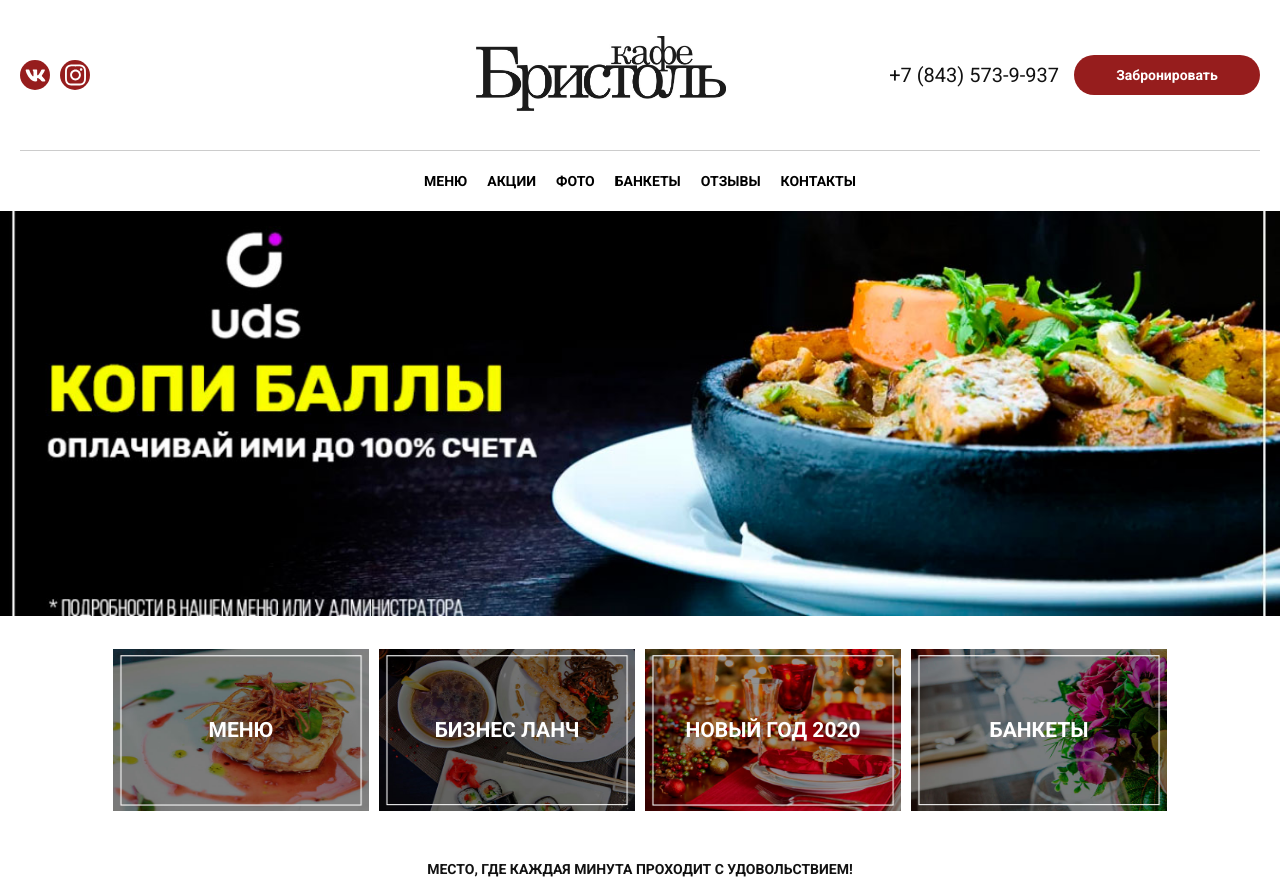
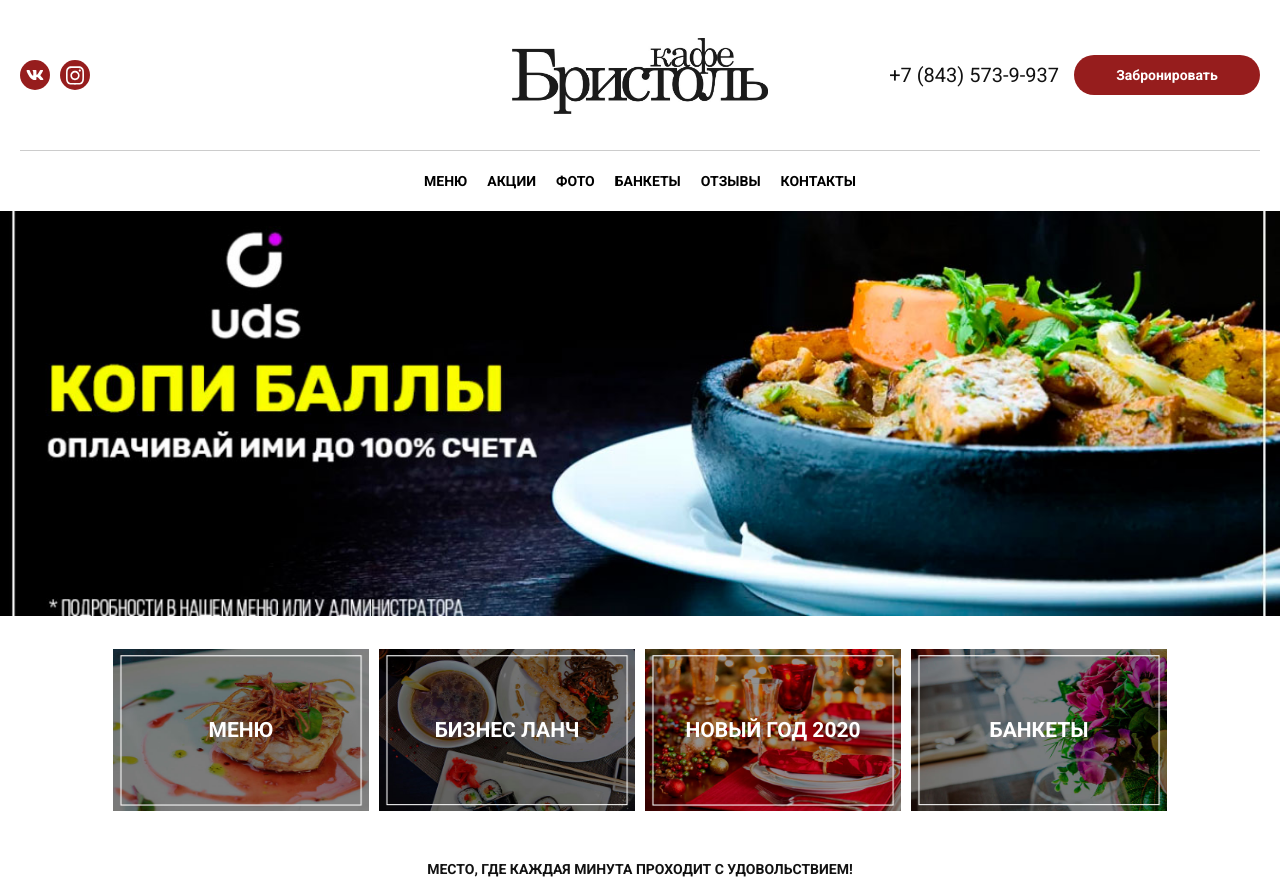
Before and after one commit to vladislavpp-git/Cafe-first, a website: page index.html in a window 1280 px wide. Shown: the top 890 px of the page. Drawn offline with nearby package versions, Linux system fonts and the light colour scheme.

Commit message:
fix titles

```diff
--- a/style.css
+++ b/style.css
@@ -13,6 +13,7 @@ p,ul,div,h1,h2,h3,ul,li{
 
 /* header */
 header{
+    position: relative;
     display:flex;
     height: 150px;
     padding: 0 20px;
@@ -38,7 +39,7 @@ header{
     width:30px;
     height:30px;
     background: no-repeat #961d1d 50% 50%;
-    background-size: 70%;
+    background-size: 60%;
     border-radius:50%;
     margin-right:10px;
 }
@@ -57,11 +58,20 @@ header{
     background-image: url('img/ico/instagram.svg');
 }
 .cafe{
-    text-align:right;
+    width:20%;
+    height:50%;
+    position: absolute;
+    bottom:0; left:0; right:0; top:0;
+    margin:auto
+}
+
+.cafe a{
+    display:block;
 }
 
 .cafe img{
-    width:250px;
+    width:100%;
+    height:100%;
 }
 
 .phone{
@@ -214,7 +224,6 @@ nav{
     font-weight: 600;
     text-align: center;
     padding: 10px 0 60px 0;
-    text-shadow: 1px 1px 2px #696969;
 }
 
 .about-text,
@@ -237,6 +246,9 @@ nav{
 }
 
 /* loyality */
+.loyality{
+    margin-bottom: 50px;
+}
 .loyality .cards-container-main{
     /* height:40vh; */
     overflow: hidden;
@@ -340,7 +352,6 @@ nav{
     color: white;
     padding: 50px 0 20px 0;
     font-size: 3em;
-    text-shadow: 1px 1px 2px #1f1f1f;
 }
 
 .reservation .subtitle {
```
